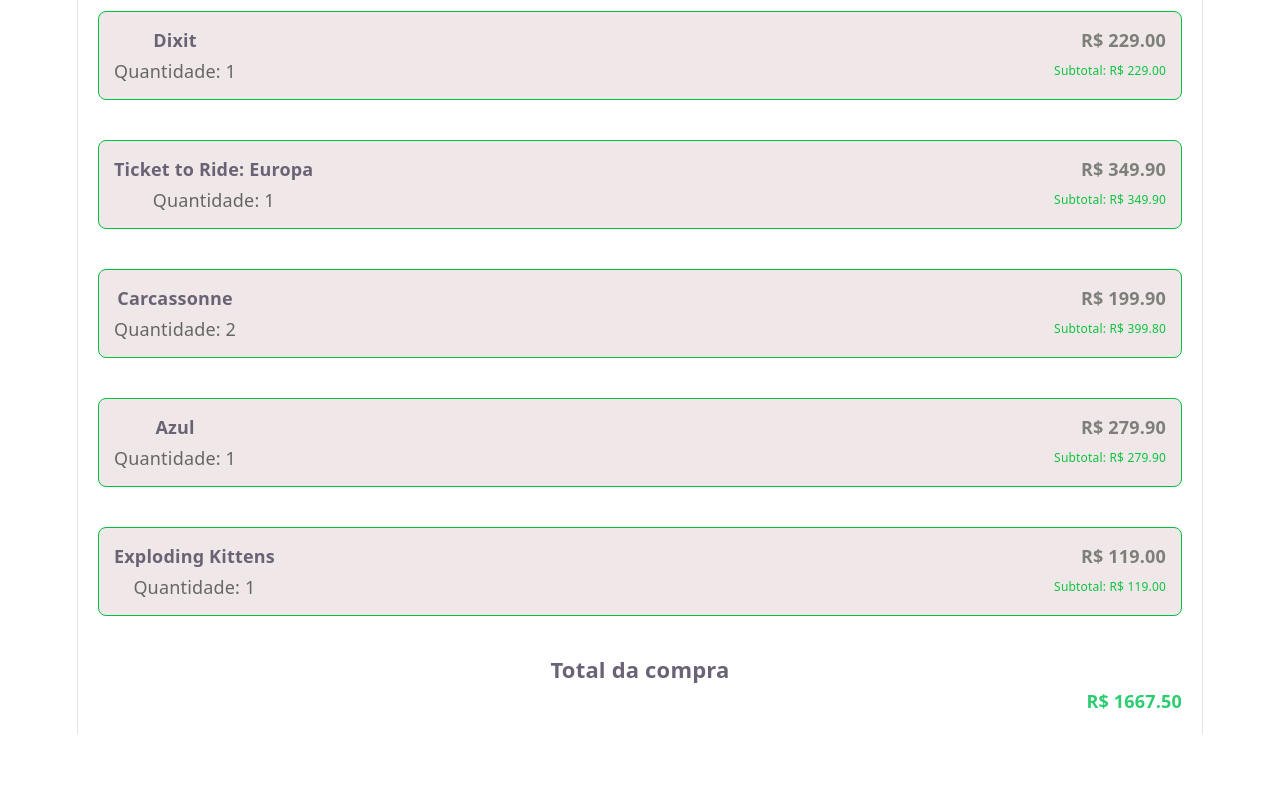
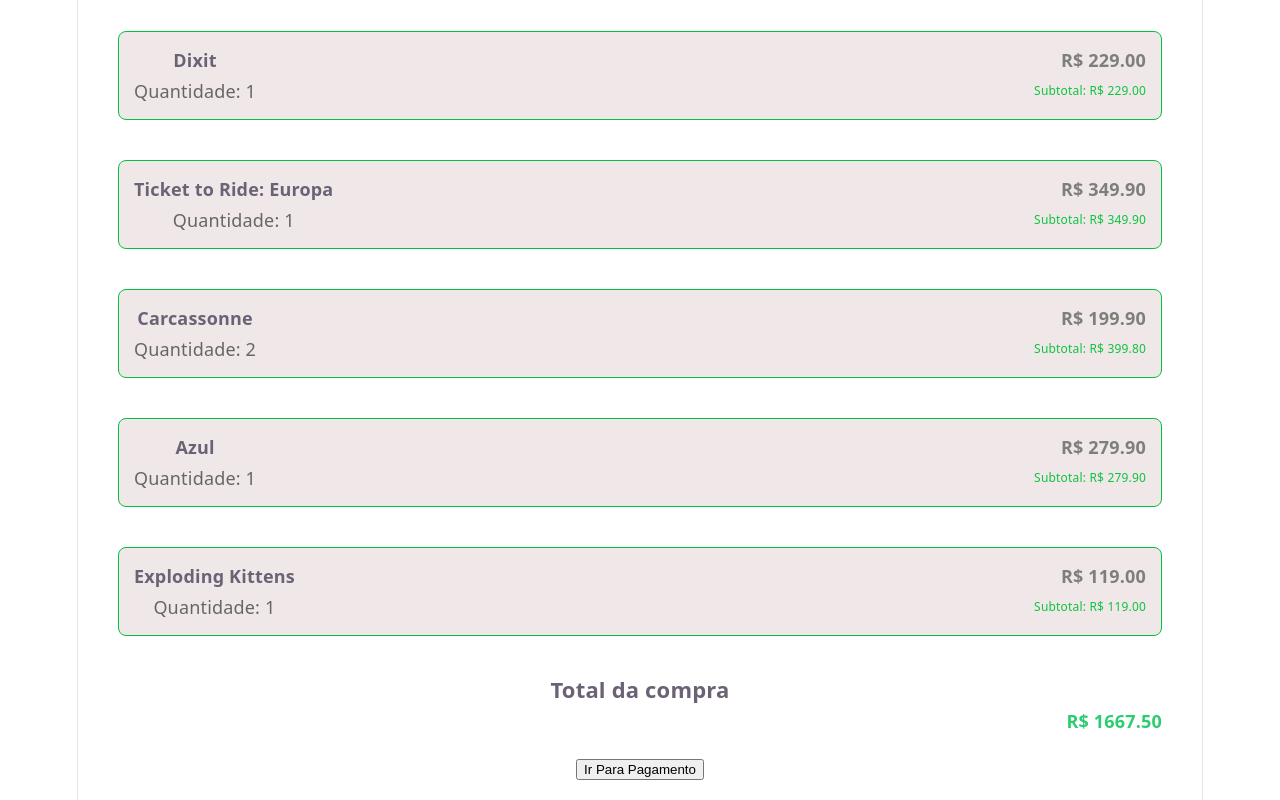
Before and after one commit to ataidesBergamin/Mini-Projeto-Carrinho-de-Compras, a React (Vite) app in the folder CarrinhoDeCompras/: page / in a window 1280 px wide. Shown: the part 175-975 px from the top of the page. Before the commit the page ends 909 px from the top, so only its background shows below. Built offline with nearby package versions, Linux system fonts and the light colour scheme.

Commit message:
commit 7 - feature/formulario implementação botao de rota para pagina pagamento

```diff
--- /dev/null
+++ b/CarrinhoDeCompras/src/components/Botao.jsx
@@ -0,0 +1,5 @@
+function Botao({ onClick, children }) {
+  return <button onClick={onClick}>{children}</button>;
+}
+
+export default Botao;
--- a/CarrinhoDeCompras/src/pages/Carrinho.jsx
+++ b/CarrinhoDeCompras/src/pages/Carrinho.jsx
@@ -1,17 +1,24 @@
 import ItemCarrinho from "../components/ItemCarrinho";
 import ResumoCompra from "../components/ResumoCompra";
 import produtos from "../data/produtos";
+import Botao from "../components/Botao";
+import { Link } from "react-router-dom";
 
 function Carrinho() {
   return (
-    <>
+    <div style={{ padding: "20px" }}>
       <h2>Itens no seu Carrinho</h2>
 
       {produtos.map((produto) => (
         <ItemCarrinho key={produto.id} produto={produto} />
       ))}
+
       <ResumoCompra produtos={produtos} />
-    </>
+
+      <Link to="/pagamento" style={{ textDecoration: "none" }}>
+        <Botao>Ir Para Pagamento</Botao>
+      </Link>
+    </div>
   );
 }
 
```
